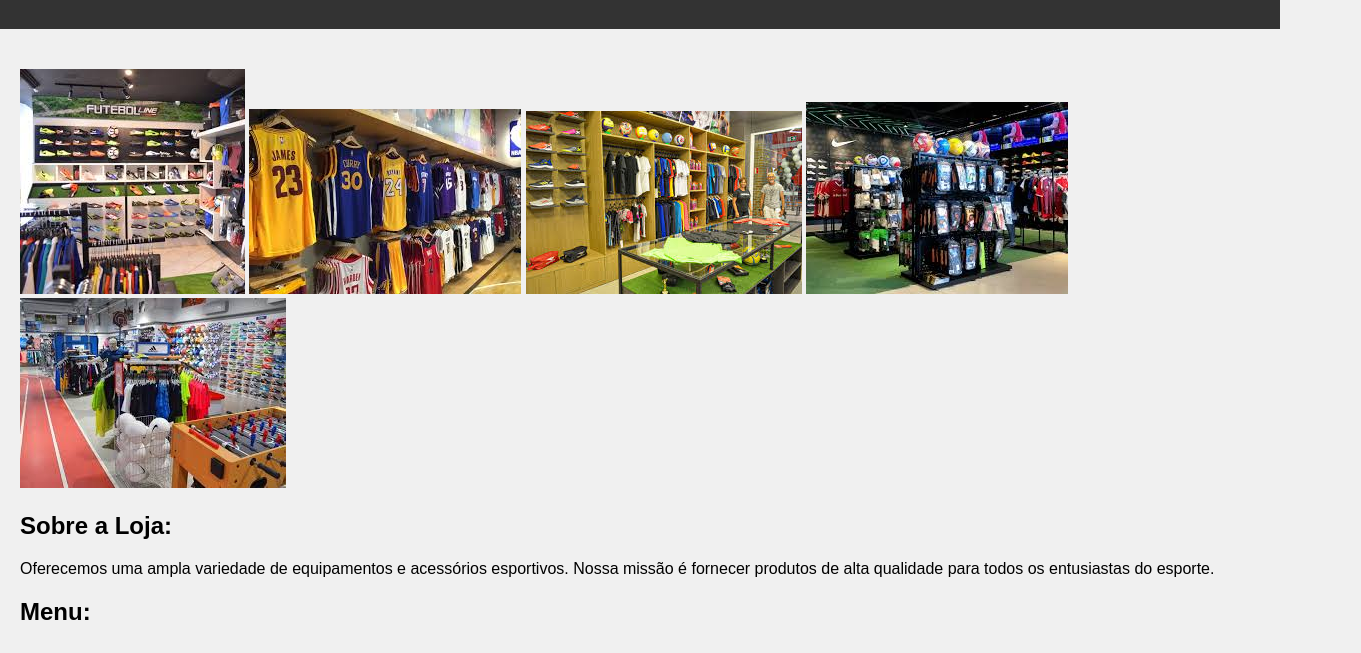
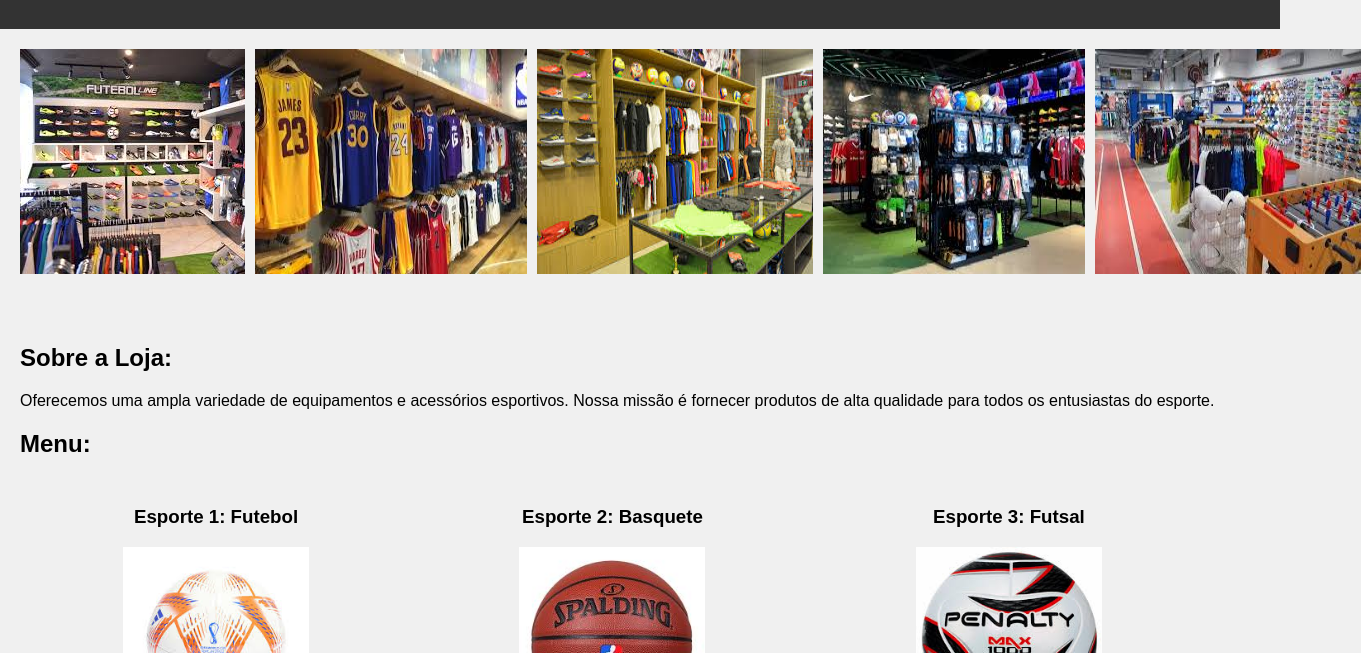
Before and after one commit to HerikWillian/06-Links-e-Imagens, a plain HTML site: page index.html in a window 1280 px wide. Shown: the part 139-792 px from the top of the page, 1361 px wide, since content can reach past the window. Drawn offline with Linux system fonts and the light colour scheme.

Commit message:
último commit

```diff
--- a/index.html
+++ b/index.html
@@ -45,7 +45,13 @@
             text-align: center;
         }
 
-        .description,
+        .description {
+            display: flex;
+            justify-content: space-around;
+            gap: 10px;
+            padding-bottom: 50px;
+        }
+
         .payment-methods,
         .owners {
             margin: 20px 0;
@@ -78,14 +84,17 @@
 
     <div class="content">
         <div class="description">
-            <img src="/imgs/minhaloja.jpeg" alt="" class="marca"> <img src="/imgs/minhaloja2.jpeg" alt="" class="marca">
-            <img src="/imgs/minhaloja3.jpeg" alt="" class="marca"> <img src="/imgs/minhaloja4.jpeg" alt="" class="marca">
-            <img src="/imgs/minhaloja5.jpeg" alt="" class="marca">
-            <h2>Sobre a Loja: </h2>
-            <p>Oferecemos uma ampla variedade de equipamentos e acessórios esportivos. Nossa missão é fornecer produtos
-                de alta qualidade para todos os entusiastas do esporte.</p>
+            <img src="/imgs/minhaloja.jpeg" alt="" class="minha-loja"> <img src="/imgs/minhaloja2.jpeg" alt=""
+                class="minha-loja">
+            <img src="/imgs/minhaloja3.jpeg" alt="" class="minha-loja"> <img src="/imgs/minhaloja4.jpeg" alt=""
+                class="minha-loja">
+            <img src="/imgs/minhaloja5.jpeg" alt="" class="minha-loja">
+        </div>
+
+        <h2>Sobre a Loja: </h2>
+        <p>Oferecemos uma ampla variedade de equipamentos e acessórios esportivos. Nossa missão é fornecer produtos
+            de alta qualidade para todos os entusiastas do esporte.</p>
         <h2>Menu: </h2>
-        </div>
 
         <div class="product">
             <h3>Esporte 1: Futebol</h3>
```
